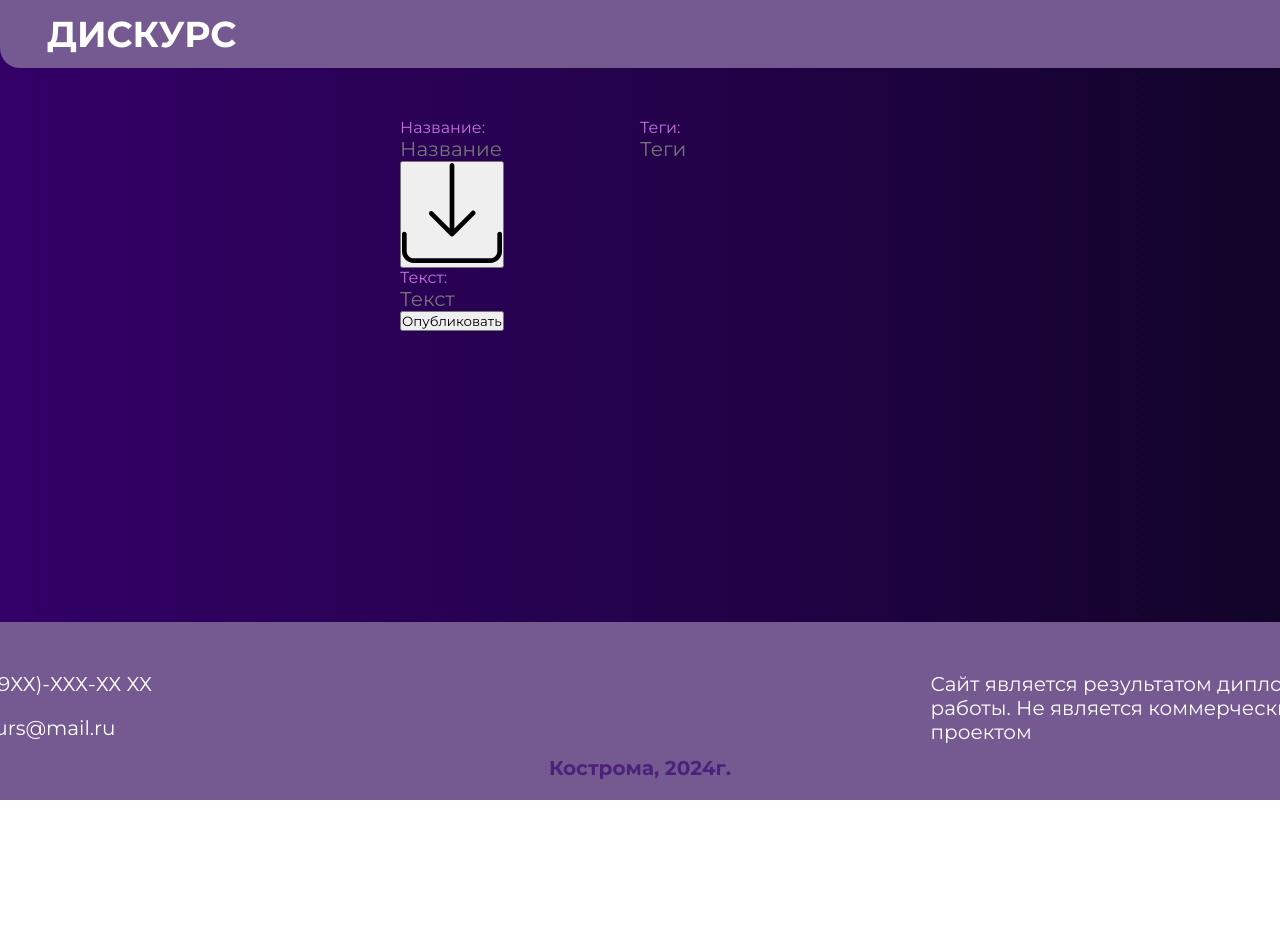
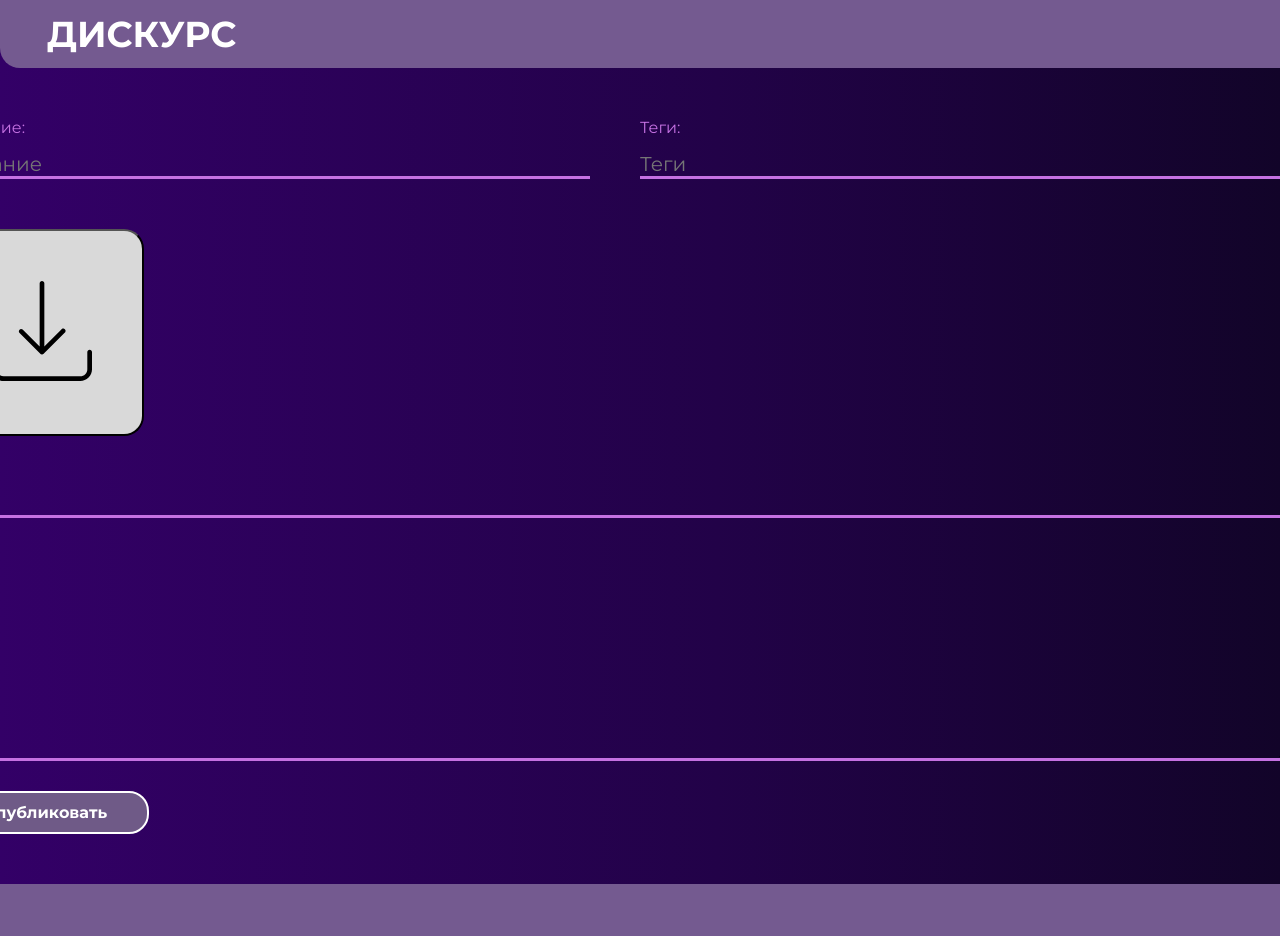
Before and after one commit to Vika2335/diplom, a React (Vite) app: page /createPost in a window 1280 px wide. Shown: the top 936 px of the page. Before the commit the page ends 800 px from the top, so only its background shows below. Built offline with nearby package versions, Linux system fonts and the light colour scheme.

Commit message:
feat: create post form

```diff
--- a/src/components/Footer/Footer.css
+++ b/src/components/Footer/Footer.css
@@ -1,10 +1,4 @@
 .footer-main {
-  width: 100%;
-}
-
-.footer-autorization {
-  position: fixed;
-  bottom: 0;
   width: 100%;
 }
 
--- a/src/components/Footer/Footer.jsx
+++ b/src/components/Footer/Footer.jsx
@@ -7,7 +7,7 @@ function Footer() {
 
   return (
     <>
-      <footer id="footer" className={ `footer ${ location.pathname === '/' ? 'footer-main' : 'footer-autorization' }` }>
+      <footer id="footer" className="footer-main">
         <div className="container">
           <div className="footer__content">
             <div className="content">
--- a/src/page/Authorization/Authorization.jsx
+++ b/src/page/Authorization/Authorization.jsx
@@ -59,10 +59,10 @@ function Authorization({ setUser }) {
               <h1 className="authorization__heading">ВХОД:</h1>
               <form className='authorization__form' onSubmit={submit}>
                 <label className='label-email'>Почта:</label>
-                <input className='email' type="email" value={email} placeholder="Почта" name="email" onChange={change}/>
+                <input className='email' type="email" required value={email} placeholder="Почта" name="email" onChange={change}/>
                 <label className='label-password'>Пароль:</label>
                 <div className='password'>
-                  <input className='password__input' type={showPassword ? 'text' : 'password'} placeholder="Пароль" value={password} name="password" onChange={change}/>
+                  <input className='password__input' required type={showPassword ? 'text' : 'password'} placeholder="Пароль" value={password} name="password" onChange={change}/>
                   {showPassword ? <i onClick={() => setShowPassword(false)}>{Eye}</i> : <i onClick={() => setShowPassword(true)}>{EyeSlash}</i>}
                 </div>
                 <div className='authorization__button'>
--- a/src/page/CreatePost/CreatePost.css
+++ b/src/page/CreatePost/CreatePost.css
@@ -7,12 +7,14 @@
 .label-text {
   font-size: 16px;
   color: #C571E2;
+  margin-bottom: 15px;
 }
 
 .input-title,
 .input-tag,
 .body {
-  border: none,
+  margin-right: 50px;
+  color: aliceblue;
 }
 
 .data {
@@ -21,5 +23,37 @@
 }
 
 .create-post__data {
-  display: flex;
+  display: grid;
+  grid-template-columns: 700px 700px;
 }
+
+.body {
+  background-color: transparent;
+  border: 3px  #C571E2 solid;
+  font-size: 20px;
+  color: azure;
+}
+
+.label-text {
+  margin-top: 50px;
+  margin-bottom: 10px;
+}
+
+.download {
+  margin-top: 50px;
+  background-color: #D9D9D9;
+  border-radius: 20px;
+  padding: 50px;
+}
+
+.public__button {
+  background-color: #6F5A87;
+  border: 2px white solid;
+  color: white;
+  border-radius: 20px;
+  padding: 10px 40px;
+  font-size: 16px;
+  font-weight: bold;
+  margin-top: 30px;
+  margin-bottom: 50px;
+}
--- a/src/page/CreatePost/CreatePost.jsx
+++ b/src/page/CreatePost/CreatePost.jsx
@@ -16,7 +16,7 @@ function CreatePost() {
   const [createPost, { isLoading, isError }] = useCreatePostMutation();
 
   const change = (e) => {
-    setformdata({...formdata,[e.target.name]:e.target.value});
+    setformdata({...formdata, [e.target.name]:e.target.value});
   }
 
   const navigate = useNavigate();
@@ -24,9 +24,10 @@ function CreatePost() {
   const submit = async (e) => {
     e.preventDefault();
     try {
-      await createPost(formdata);
+      const { data } = await createPost(formdata);
+      console.log(data)
       setformdata({ header: '', body: '', tags: '' });
-      navigate('/post/:id');
+      navigate(`/post/${data._id}`);
     } catch (error) {
       console.error('Ошибка при создании поста:', error);
     }
@@ -42,20 +43,20 @@ function CreatePost() {
                 <div className='create-post__data'>
                   <div className='data'>
                     <label className='label-title'>Название:</label>
-                    <input className='input-title' type="title" value={header} placeholder="Название" name="name" onChange={change}/>
+                    <input className='input-title' required type="text" value={header} placeholder="Название" name="header" onChange={change}/>
                   </div>
                   <div className='data'>
                     <label className='label-tag'>Теги:</label>
-                    <input className='input-tag' type="title" value={tags} placeholder="Теги" name="tag" onChange={change}/>
+                    <input className='input-tag' required type="text" value={tags} placeholder="Теги" name="tags" onChange={change}/>
                   </div>
                 </div>
                 <button className='download'><img src={download} alt='No image'/></button>
                 <div className='data'>
                   <label className='label-text'>Текст:</label>
-                  <input className='body' type="body" value={body} placeholder="Текст" name="body" onChange={change}/>
+                  <textarea className='body' minLength="3" rows="10" required type="body" value={body} placeholder="Текст" name="body" onChange={change}></textarea>
                 </div>
+                <button className='public__button' type="submit" name="submit">Опубликовать</button>
               </form>
-              <button className='public__button' type="submit" name="submit">Опубликовать</button>
             </div>
           </div>
         </section>
--- a/src/page/Post/Post.css
+++ b/src/page/Post/Post.css
@@ -5,6 +5,7 @@
   margin-top: 50px;
   gap: 50px;
   flex-direction: column;
+  margin-bottom: 465px;
 }
 
 .post__name {
--- a/src/page/Registration/Registration.jsx
+++ b/src/page/Registration/Registration.jsx
@@ -56,17 +56,17 @@ function Registration() {
               <h1 className="registration__heading">Регистрация:</h1>
               <form className='form' onSubmit={submit}>
                 <label className='label'>Имя пользователя:</label>
-                <input className='name' type="name" value={username} placeholder="Имя пользователя" name="username" onChange={change}/>
+                <input className='name' required type="name" value={username} placeholder="Имя пользователя" name="username" onChange={change}/>
                 <label className='label'>Почта:</label>
-                <input className='email' type="email" value={email} placeholder="Почта" name="email" onChange={change}/>
+                <input className='email' required type="email" value={email} placeholder="Почта" name="email" onChange={change}/>
                 <label className='label'>Пароль:</label>
                 <div className='password'>
-                  <input className='password__input' type={showPassword ? 'text' : 'password'} placeholder="Пароль" value={password} name="password" onChange={change}/>
+                  <input className='password__input' required type={showPassword ? 'text' : 'password'} placeholder="Пароль" value={password} name="password" onChange={change}/>
                   {showPassword ? <i onClick={() => setShowPassword(false)}>{Eye}</i> : <i onClick={() => setShowPassword(true)}>{EyeSlash}</i>}
                 </div>
                 <label className='label'>Подтвердите пароль:</label>
                 <div className='repeat__password'>
-                  <input className='password__input' type={showPassword ? 'text' : 'password'} placeholder="Пароль" value={repeatPassword} name="repeatPassword" onChange={change}/>
+                  <input className='password__input' required type={showPassword ? 'text' : 'password'} placeholder="Пароль" value={repeatPassword} name="repeatPassword" onChange={change}/>
                   {showPassword ? <i onClick={() => setShowPassword(false)}>{Eye}</i> : <i onClick={() => setShowPassword(true)}>{EyeSlash}</i>}
                 </div>
                 <div className='registration__button'>
--- a/src/page/UserCabinet/UserCabinet.css
+++ b/src/page/UserCabinet/UserCabinet.css
@@ -70,6 +70,7 @@
   display: flex;
   margin-top: 30px;
   gap: 5px;
+  margin-bottom: 60px;
 }
 
 .cabinet__link {
--- a/src/redux/postsApi.js
+++ b/src/redux/postsApi.js
@@ -12,7 +12,7 @@ export const postsApi = createApi({
             query: (body) => ({
                 url: 'posts',
                 method: 'POST',
-                body,
+                body: body,
             })
         }),
 
```
